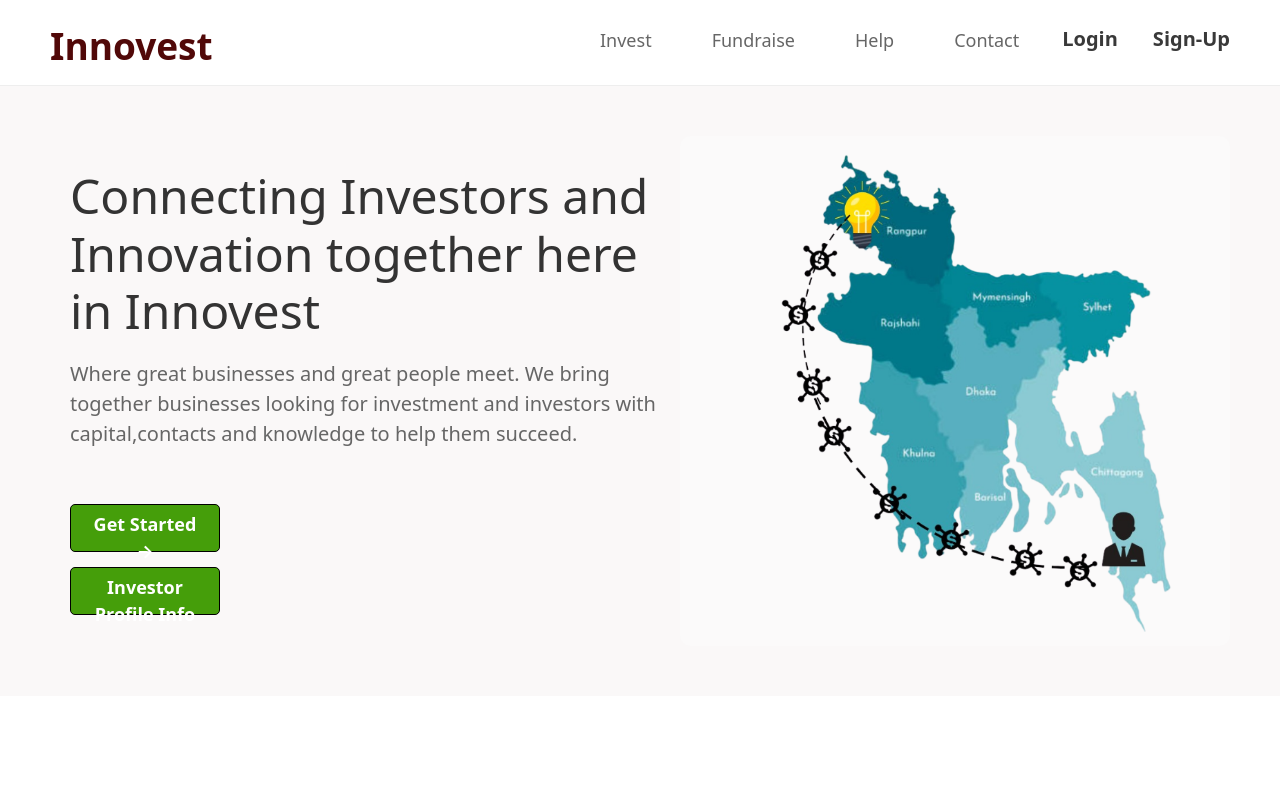
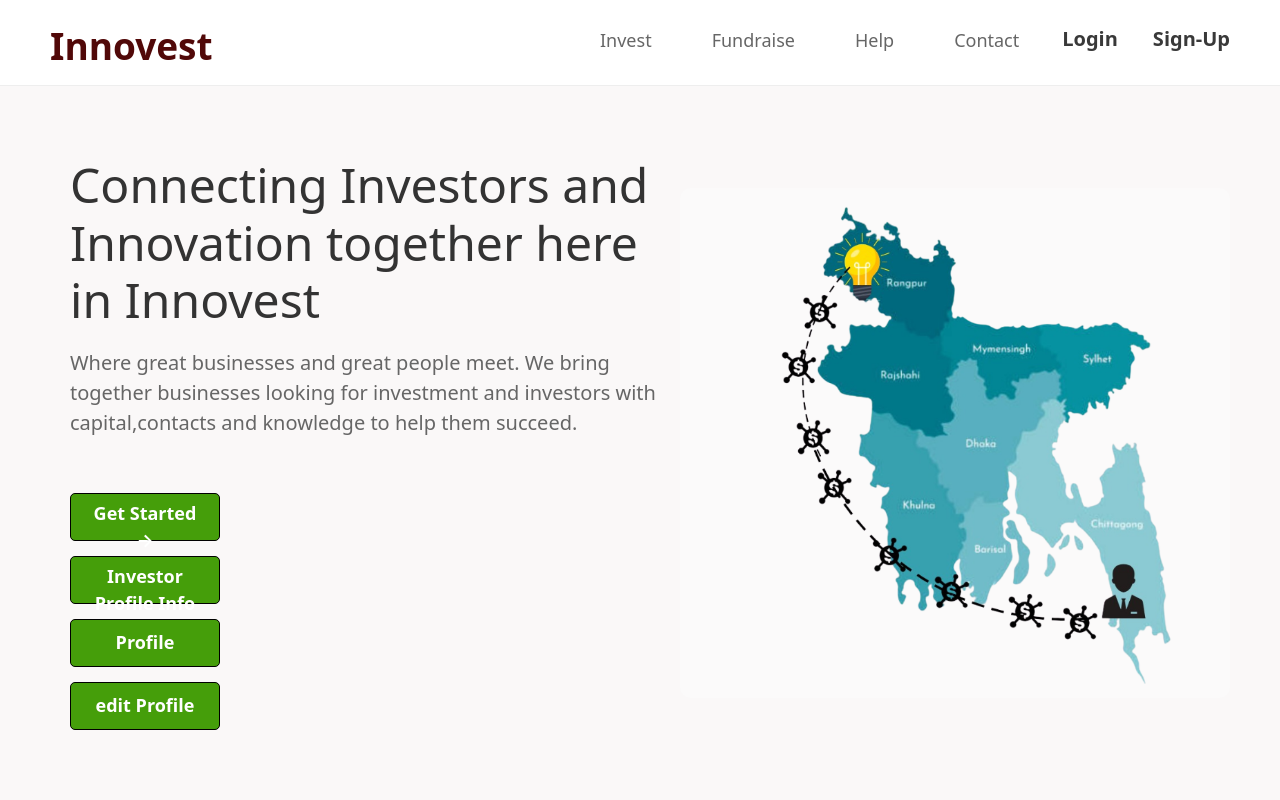
Before and after one commit to kazi-kamruddin/Innovest, a React (Vite) app in the folder frontEnd/: page / in a window 1280 px wide. Shown: the top 800 px of the page. Built offline with nearby package versions, Linux system fonts and the light colour scheme.

Commit message:
merge fix

```diff
--- a/frontEnd/src/pages/InvestorProfile.jsx
+++ b/frontEnd/src/pages/InvestorProfile.jsx
@@ -1,8 +1,17 @@
 import "../styles/investor_profile.css";
+import { useLogout } from '../hooks/useLogout.jsx';
+import { useAuthContext } from '../hooks/useAuthContext.jsx';
 
 const InvestorProfile = () => {
   const profileImageUrl =
     "https://media.gq-magazine.co.uk/photos/5e96bf31013fff000829de0c/16:9/w_2560%2Cc_limit/GettyImages-1199899108.jpg";
+
+  const { logout } = useLogout();
+  const { user } = useAuthContext();
+
+  const handleLogout = () => {
+    logout();
+  };
 
   return (
     <div className="container">
@@ -58,6 +67,15 @@ const InvestorProfile = () => {
           </p>
         </div>
       </div>
+
+      {user && (
+        <div>
+            <br /><br /><br />
+            <span>logged in as {user.email} </span>
+            <br /><br />
+            <button onClick={handleLogout}>Log out</button>
+        </div>
+      )}
     </div>
   );
 };
--- a/frontEnd/src/pages/landing_Page.jsx
+++ b/frontEnd/src/pages/landing_Page.jsx
@@ -15,6 +15,12 @@ function LandingPage() {
           <button className="btn secondary">Get Started →</button>
           <Link to="/investor-info-submit">
               <button className="btn secondary">Investor Profile Info</button>
+          </Link>
+          <Link to="/investor-profile">
+              <button className="btn secondary"> Profile </button>
+          </Link>
+          <Link to="/editProfile">
+              <button className="btn secondary">edit Profile </button>
           </Link>
           </div>
         </div>
```
